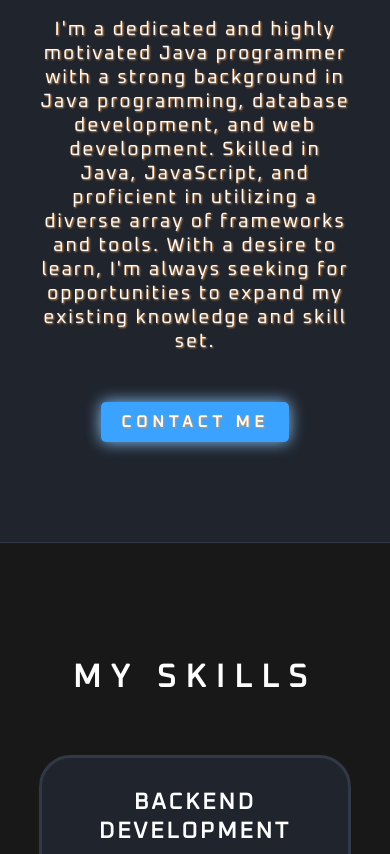
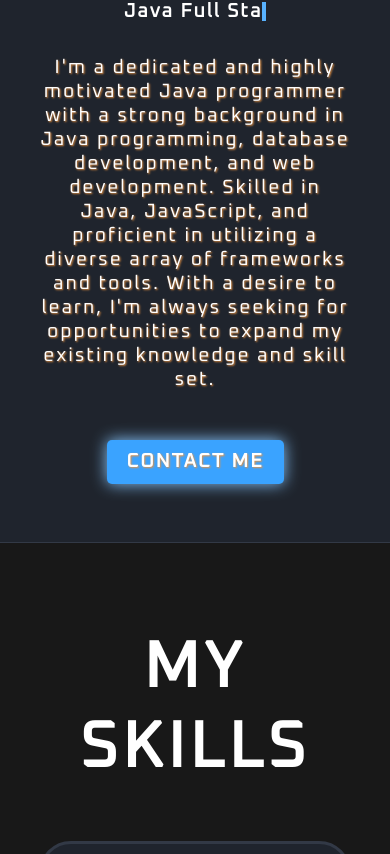
Before and after one commit to dzJP/jakobpietrzyk, a Vue app: page / in a window 390 px wide. Shown: the part 1146-2000 px from the top of the page. Built offline with nearby package versions, Linux system fonts and the light colour scheme.

Commit message:
media query for 1366px

```diff
--- a/src/components/DropdownComponent.vue
+++ b/src/components/DropdownComponent.vue
@@ -142,5 +142,11 @@ a:visited {
     }
 }
 
+@media (max-width: 1366px) {
+    .dropdown-icon {
+        font-size: 5em !important;
+    }
+}
+
 
 </style>
--- a/src/components/MySkillsComponent.vue
+++ b/src/components/MySkillsComponent.vue
@@ -93,46 +93,7 @@ section {
     padding: 2rem 10% 1rem;
 }
 
-@media (max-width: 1366px) {
-    section {
-        padding: 2rem 10% 6rem !important;
-    }
-
-    .skills-box {
-        padding: 5px 1% 2rem !important;
-    }
-
-    .heading {
-
-        margin-bottom: 15%;
-    }
-
-    span {
-        font-size: 0.5em !important;
-        letter-spacing: 10px;
-        font-weight: 700;
-        text-shadow: 1px 1px 2px color #ffffff;
-    }
-
-    .skills-box h3,
-    .skills-box p {
-        margin: 25px;
-
-    }
-
-    .skills-box p {
-        font-size: 0.9em;
-    }
-
-    .button {
-        font-size: 1em;
-        letter-spacing: 5px !important;
-    }
-
-}
-
 @media (max-width: 360px) {
-
     .heading {
         text-align: center;
         font-size: 4.5rem;
@@ -141,7 +102,6 @@ section {
     .skills-box {
         padding: 0 !important;
     }
-
 
     span {
         font-size: 1em !important;
```
